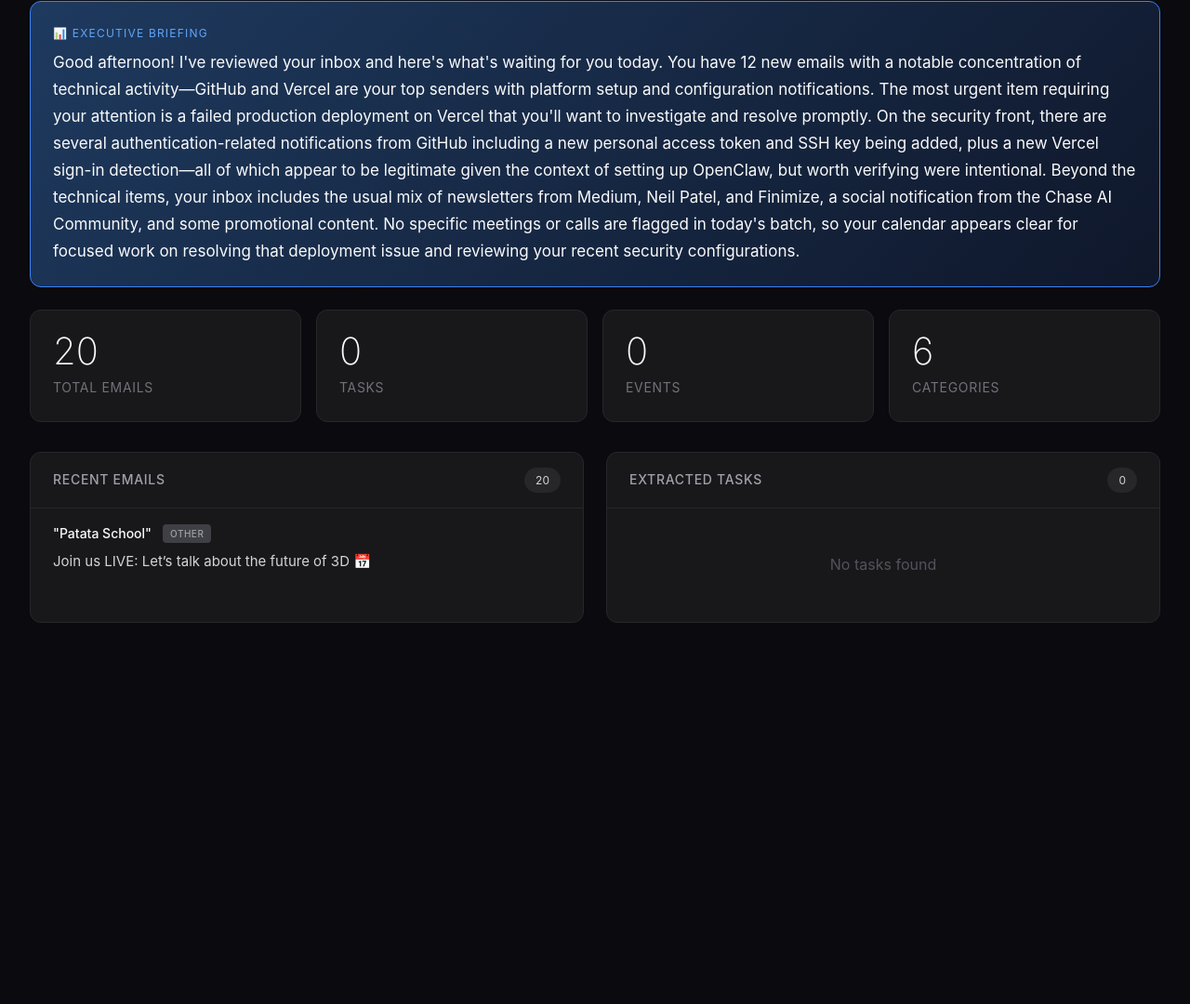
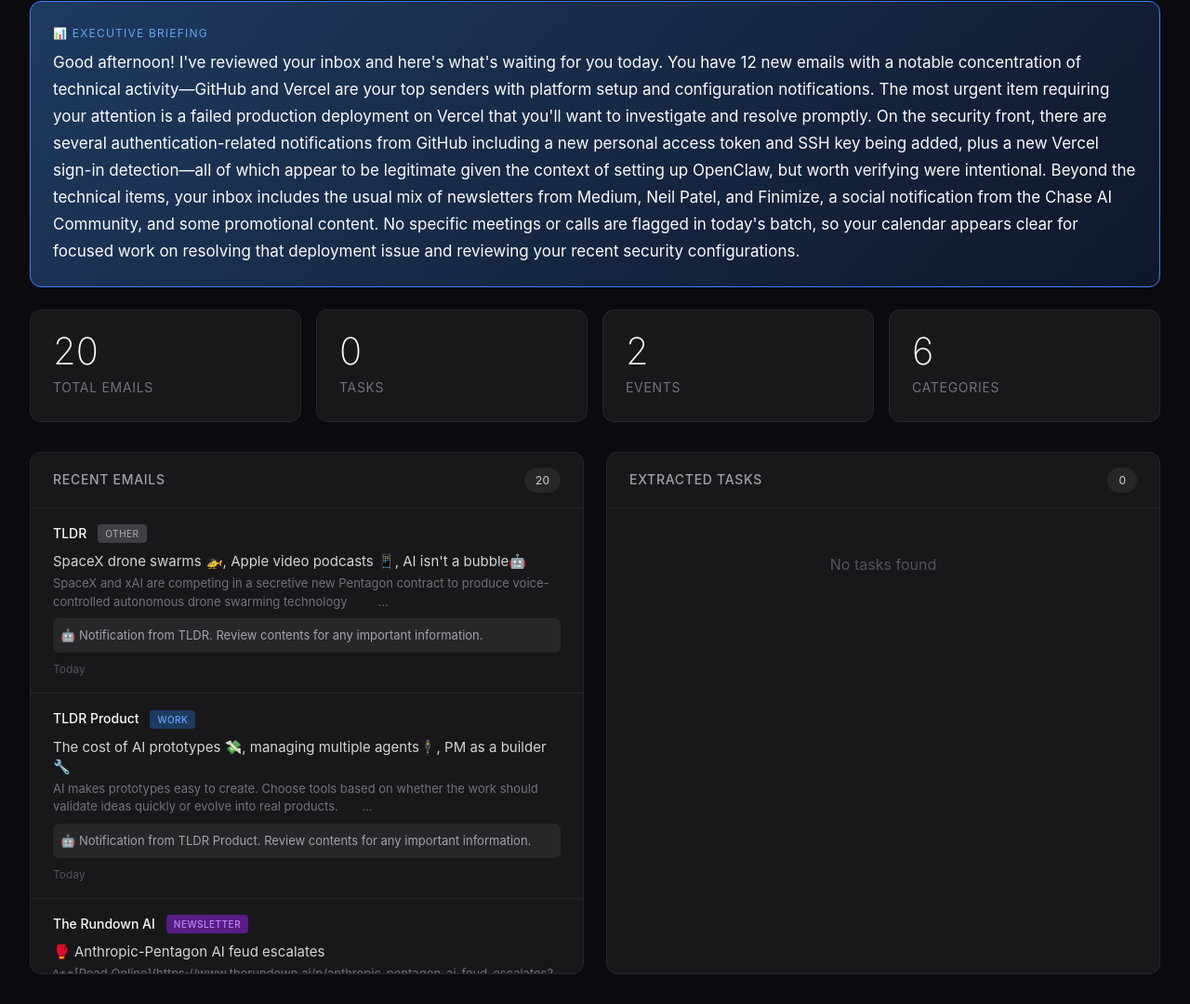
Before and after one commit to aaryabanthia18-collab/email-dashboard, a website: page index.html in a window 1280 px wide. Shown: the part 1141-2221 px from the top of the page at 93% size. Before the commit the page ends 1843 px from the top, so only its background shows below. Drawn offline with Linux system fonts and the light colour scheme.

Commit message:
Auto-update: Tue Feb 17 08:00:19 PM CST 2026

```diff
--- a/index.html
+++ b/index.html
@@ -430,31 +430,74 @@
   "summary": {
     "total_emails": 20,
     "categories": {
-      "other": 9,
-      "work": 6,
+      "other": 7,
+      "work": 7,
+      "newsletter": 2,
       "social": 2,
       "shopping": 1,
-      "newsletter": 1,
       "finance": 1
     },
     "task_count": 0,
-    "event_count": 0,
-    "tldr": "\ud83d\udce7 20 new emails | Top: 7 from Vercel, 3 from GitHub, 1 from \"Patata School\" | Categories: 9 other, 6 work, 2 social",
-    "hourly_summary": "No new emails in the last hour.",
+    "event_count": 2,
+    "tldr": "\ud83d\udce7 20 new emails | Top: 6 from Vercel, 1 from TLDR, 1 from TLDR Product | Categories: 7 other, 7 work, 2 newsletter",
+    "hourly_summary": "\ud83d\udce7 3 new emails | Top: 1 from TLDR, 1 from TLDR Product, 1 from The Rundown AI | Categories: 1 other, 1 work, 1 newsletter",
     "bullet_summary": [
+      "\ud83d\udce7 **TLDR**: SpaceX drone swarms \ud83d\ude81, Apple video podcasts \ud83d\udcf1, AI isn't a bubble\ud83e\udd16",
+      "\ud83d\udce7 **TLDR Product**: The cost of AI prototypes \ud83d\udcb8, managing multiple agents\ud83d\udd74\ufe0f, PM as a builder \ud83d\udd27",
+      "\ud83d\udce7 **The Rundown AI**: \ud83e\udd4a Anthropic-Pentagon AI feud escalates",
       "\ud83d\udce7 **\"Patata School\"**: Join us LIVE: Let\u2019s talk about the future of 3D \ud83d\udcc5",
       "\u26a0\ufe0f **Vercel**: Issue detected - Failed production deployment on team 'aaryabanthia18-gmailcom's\r\n projects'",
       "\ud83c\udf89 **Vercel**: New account/setup - New sign-in detected on your Vercel account",
       "\u26a0\ufe0f **Google**: Issue detected - Security alert",
       "\ud83d\udce7 **Sergio Valsecchi**: A LoRA to install for Z-Image",
       "\u26a0\ufe0f **Vercel**: Issue detected - Failed production deployment on team 'aaryabanthia18-gmailcom's\r\n projects'",
-      "\ud83c\udf89 **Vercel**: New account/setup - New sign-in detected on your Vercel account",
-      "\u26a0\ufe0f **Vercel**: Issue detected - Failed production deployment on team 'aaryabanthia18-gmailcom's\r\n projects'",
-      "\ud83d\udce7 **Equal Opportunity**: \ud83d\udce9 [IMPORTANT] Account Incomplete",
-      "\ud83c\udf89 **\"Chase AI Community (Skool)\"**: New account/setup - 1 new notification since 8:17 am (Feb 17, 2026)"
+      "\ud83c\udf89 **Vercel**: New account/setup - New sign-in detected on your Vercel account"
     ]
   },
   "emails": [
+    {
+      "id": "21686",
+      "subject": "SpaceX drone swarms \ud83d\ude81, Apple video podcasts \ud83d\udcf1, AI isn't a bubble\ud83e\udd16",
+      "from": "TLDR",
+      "date": "Tue, 17 Feb 2026 11:27:42 +0000",
+      "category": "other",
+      "tasks": [],
+      "events": [
+        {
+          "type": "teams",
+          "details": "Detected in email"
+        }
+      ],
+      "preview": "SpaceX and xAI are competing in a secretive new Pentagon contract to\r produce voice-controlled autonomous drone swarming\r technology\u00a0\u200c\u00a0\u200c\u00a0\u200c\u00a0\u200c\u00a0\u200c\u00a0\u200c\u00a0\u200c\u00a0\u200c\u00a0\u200c...",
+      "ai_summary": "Notification from TLDR. Review contents for any important information."
+    },
+    {
+      "id": "21685",
+      "subject": "The cost of AI prototypes \ud83d\udcb8, managing multiple agents\ud83d\udd74\ufe0f, PM as a builder \ud83d\udd27",
+      "from": "TLDR Product",
+      "date": "Tue, 17 Feb 2026 11:08:43 +0000",
+      "category": "work",
+      "tasks": [],
+      "events": [
+        {
+          "type": "teams",
+          "details": "Detected in email"
+        }
+      ],
+      "preview": "AI makes prototypes easy to create. Choose tools based on whether the\r work should validate ideas quickly or evolve into real\r products.\u00a0\u200c\u00a0\u200c\u00a0\u200c\u00a0\u200c\u00a0\u200c\u00a0\u200c\u00a0\u200c...",
+      "ai_summary": "Notification from TLDR Product. Review contents for any important information."
+    },
+    {
+      "id": "21684",
+      "subject": "\ud83e\udd4a Anthropic-Pentagon AI feud escalates",
+      "from": "The Rundown AI",
+      "date": "Tue, 17 Feb 2026 11:08:08 +0000 (UTC)",
+      "category": "newsletter",
+      "tasks": [],
+      "events": [],
+      "preview": "^**[Read Online](https://www.therundown.ai/p/anthropic-pentagon-ai-feud-escalates?_bhlid=4eaa234680798ad3bdb45514b5705f029891f88c&jwt_token=eyJ0eXAiOi...",
+      "ai_summary": "Notification from The Rundown AI. Review contents for any important information."
+    },
     {
       "id": "21683",
       "subject": "Join us LIVE: Let\u2019s talk about the future of 3D \ud83d\udcc5",
@@ -641,46 +684,22 @@
       "events": [],
       "preview": "Hey aaryabanthia18-collab!\r \r A personal access token (classic) \"OpenClaw\" with admin:enterprise, admin:gpg_key, admin:org, admin:org_hook, admin:publ...",
       "ai_summary": "New authentication credentials added to your account. Verify this was intentional."
-    },
-    {
-      "id": "21666",
-      "subject": "New sign-in detected on your Vercel account",
-      "from": "Vercel",
-      "date": "Mon, 16 Feb 2026 20:17:03 +0000",
-      "category": "other",
-      "tasks": [],
-      "events": [],
-      "preview": "Vercel\r \r Hi aaryabanthia18-8536,\r \r Your Vercel account aaryabanthia18@gmail.com was recently\r signed-in from a new location, device or browser.\r \r L...",
-      "ai_summary": "Vercel account activity notification. Review for any issues."
-    },
-    {
-      "id": "21665",
-      "subject": "[GitHub] A new SSH authentication public key was added to your\r\n account",
-      "from": "GitHub",
-      "date": "Mon, 16 Feb 2026 12:16:37 -0800",
-      "category": "other",
-      "tasks": [],
-      "events": [],
-      "preview": "The following SSH key was added to your account:\r \r OpenClaw Server\r SHA256:WPzHMbCWo4nBCuJ2U3vG3WllT3W0M6/+JyXfufdkN9Q\r \r If you believe this key was...",
-      "ai_summary": "New authentication credentials added to your account. Verify this was intentional."
-    },
-    {
-      "id": "21664",
-      "subject": "\ud83d\ude80 Your GitHub launch code",
-      "from": "GitHub",
-      "date": "Mon, 16 Feb 2026 12:12:15 -0800",
-      "category": "other",
-      "tasks": [],
-      "events": [],
-      "preview": "Here's your GitHub launch code!\r \r Continue signing up for GitHub by entering the code below:\r \r 73663095\r \r You can enter it by visiting the link bel...",
-      "ai_summary": "GitHub account notification. Check for any required actions."
     }
   ],
   "tasks": [],
-  "events": [],
-  "last_updated": "2026-02-17T19:00:32.110266",
+  "events": [
+    {
+      "type": "teams",
+      "details": "Detected in email"
+    },
+    {
+      "type": "teams",
+      "details": "Detected in email"
+    }
+  ],
+  "last_updated": "2026-02-17T20:00:15.488298",
   "ai_summary": {
-    "overall_summary": "You have 20 emails in your inbox. Most are from 7 from Vercel, 3 from GitHub, 1 from \"Patata School\". \u26a0\ufe0f 5 emails require attention (failures/errors).",
+    "overall_summary": "You have 20 emails in your inbox. Most are from 6 from Vercel, 1 from TLDR, 1 from TLDR Product. \u26a0\ufe0f 5 emails require attention (failures/errors).",
     "total_emails": 20,
     "executive_briefing": "Good afternoon! I've reviewed your inbox and here's what's waiting for you today. You have 12 new emails with a notable concentration of technical activity\u2014GitHub and Vercel are your top senders with platform setup and configuration notifications. The most urgent item requiring your attention is a failed production deployment on Vercel that you'll want to investigate and resolve promptly. On the security front, there are several authentication-related notifications from GitHub including a new personal access token and SSH key being added, plus a new Vercel sign-in detection\u2014all of which appear to be legitimate given the context of setting up OpenClaw, but worth verifying were intentional. Beyond the technical items, your inbox includes the usual mix of newsletters from Medium, Neil Patel, and Finimize, a social notification from the Chase AI Community, and some promotional content. No specific meetings or calls are flagged in today's batch, so your calendar appears clear for focused work on resolving that deployment issue and reviewing your recent security configurations."
   }
```
Also changed, not shown: data.json (+65 -46 lines).
